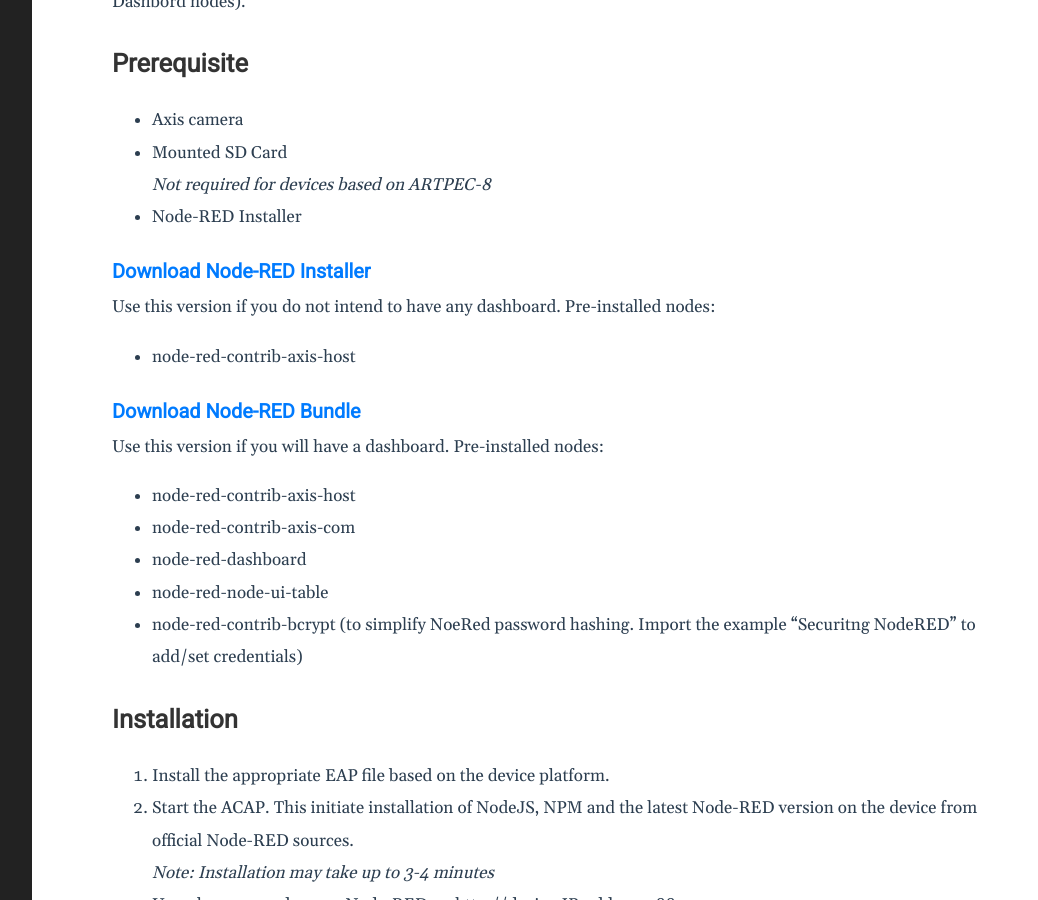
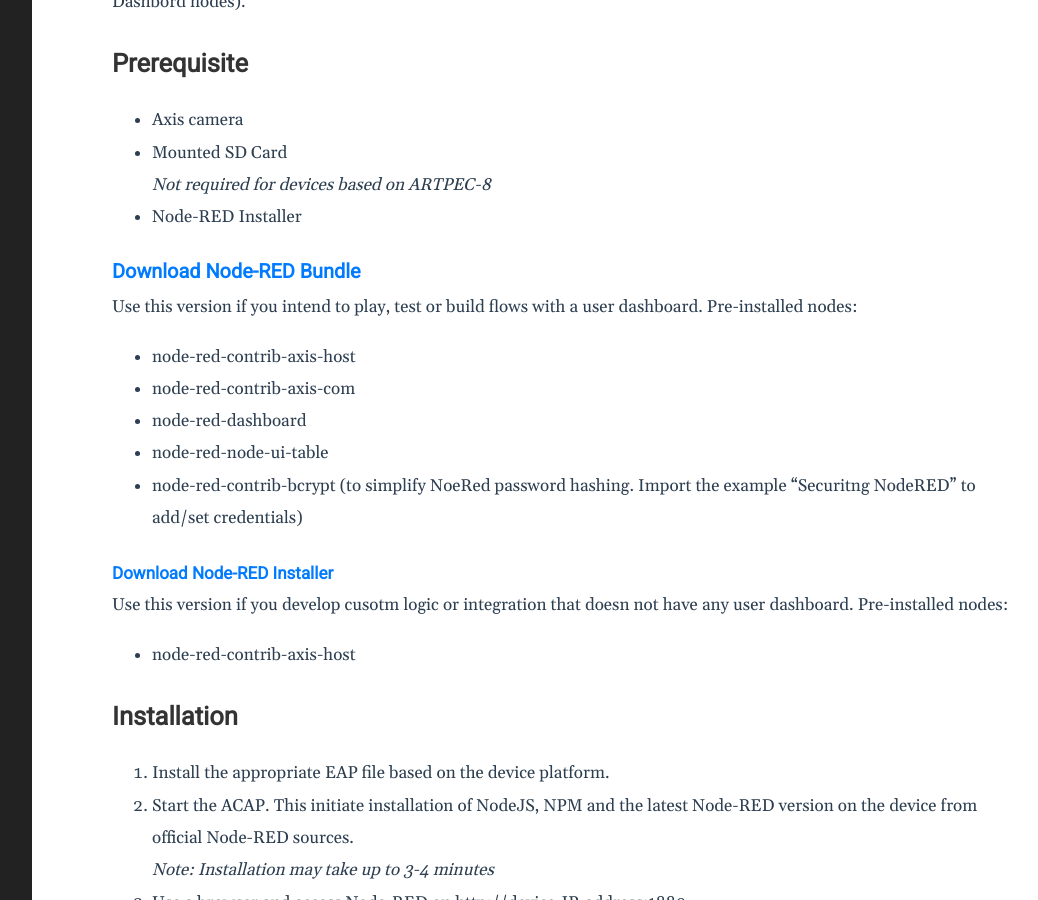
Before and after one commit to pandosme/pandosme.github.io, a Jekyll site: the page built from docs/_posts/2022-10-02-nodered-acap.md, in a window 1280 px wide and 900 px high, scrolled down 1313 px. Shown: the whole window, without its empty margins (188-1226 px from the left). Built offline with Jekyll 4.4.1, drawn with Linux system fonts in a browser that asks for light colours.

Commit message:
Update 2022-10-02-nodered-acap.md

```diff
--- a/docs/_posts/2022-10-02-nodered-acap.md
+++ b/docs/_posts/2022-10-02-nodered-acap.md
@@ -33,19 +33,19 @@ Please read the help/documentation on each node for detailed information.  Impor
 _Not required for devices based on ARTPEC-8_
 - Node-RED Installer
 
-### [Download Node-RED Installer](https://acap.juhlin.me/package/Nodered)
-Use this version if you do not intend to have any dashboard.
-Pre-installed nodes:
-- node-red-contrib-axis-host
-
 ### [Download Node-RED Bundle](https://acap.juhlin.me/package/Bundle)
-Use this version if you will have a dashboard.
+Use this version if you intend to play, test or build flows with a user dashboard.
 Pre-installed nodes:
 - node-red-contrib-axis-host
 - node-red-contrib-axis-com
 - node-red-dashboard
 - node-red-node-ui-table
 - node-red-contrib-bcrypt (to simplify NoeRed password hashing.  Import the example "Securitng NodeRED" to add/set credentials)
+
+#### [Download Node-RED Installer](https://acap.juhlin.me/package/Nodered)
+Use this version if you develop cusotm logic or integration that doesn not have any user dashboard.
+Pre-installed nodes:
+- node-red-contrib-axis-host
 
 ## Installation
 
```
